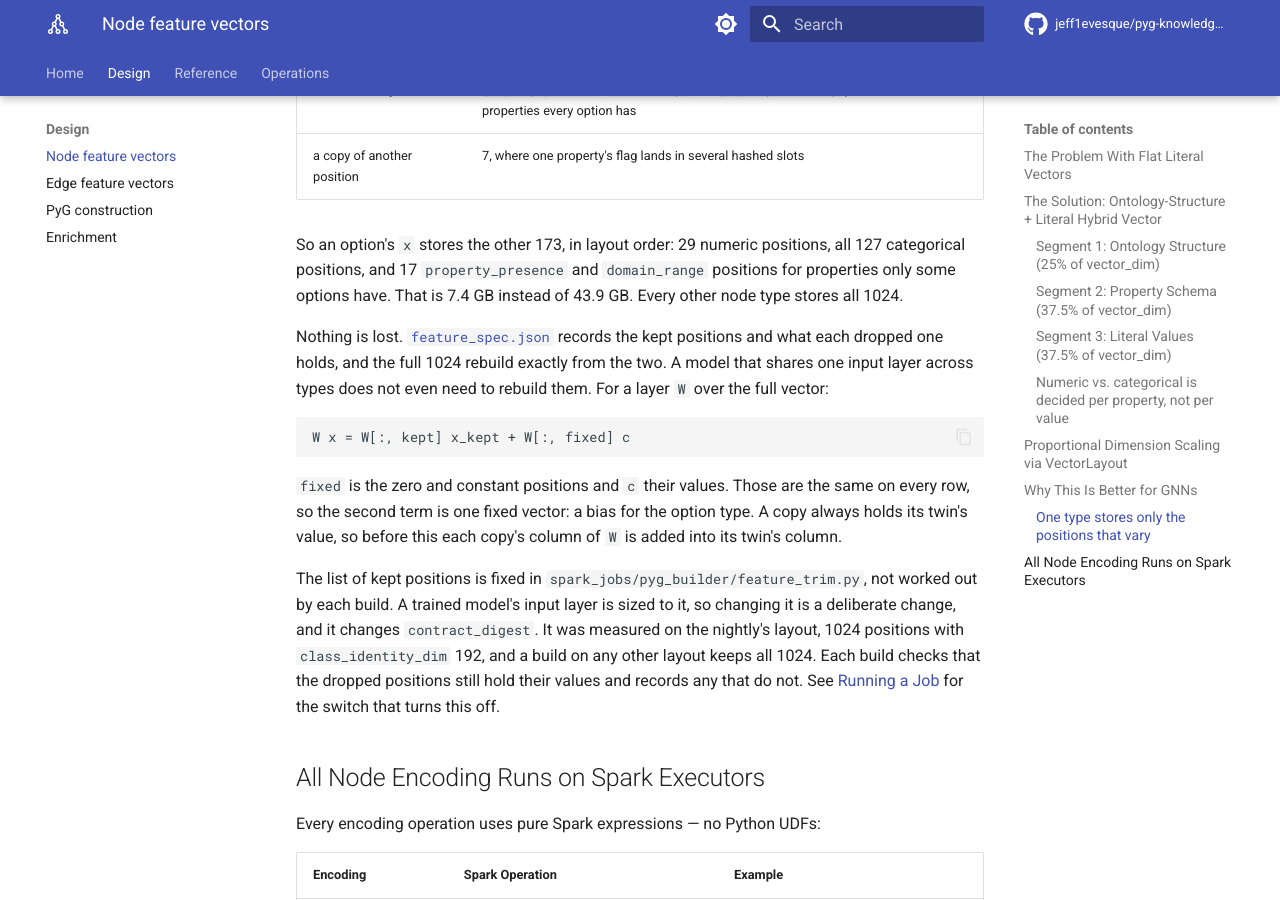
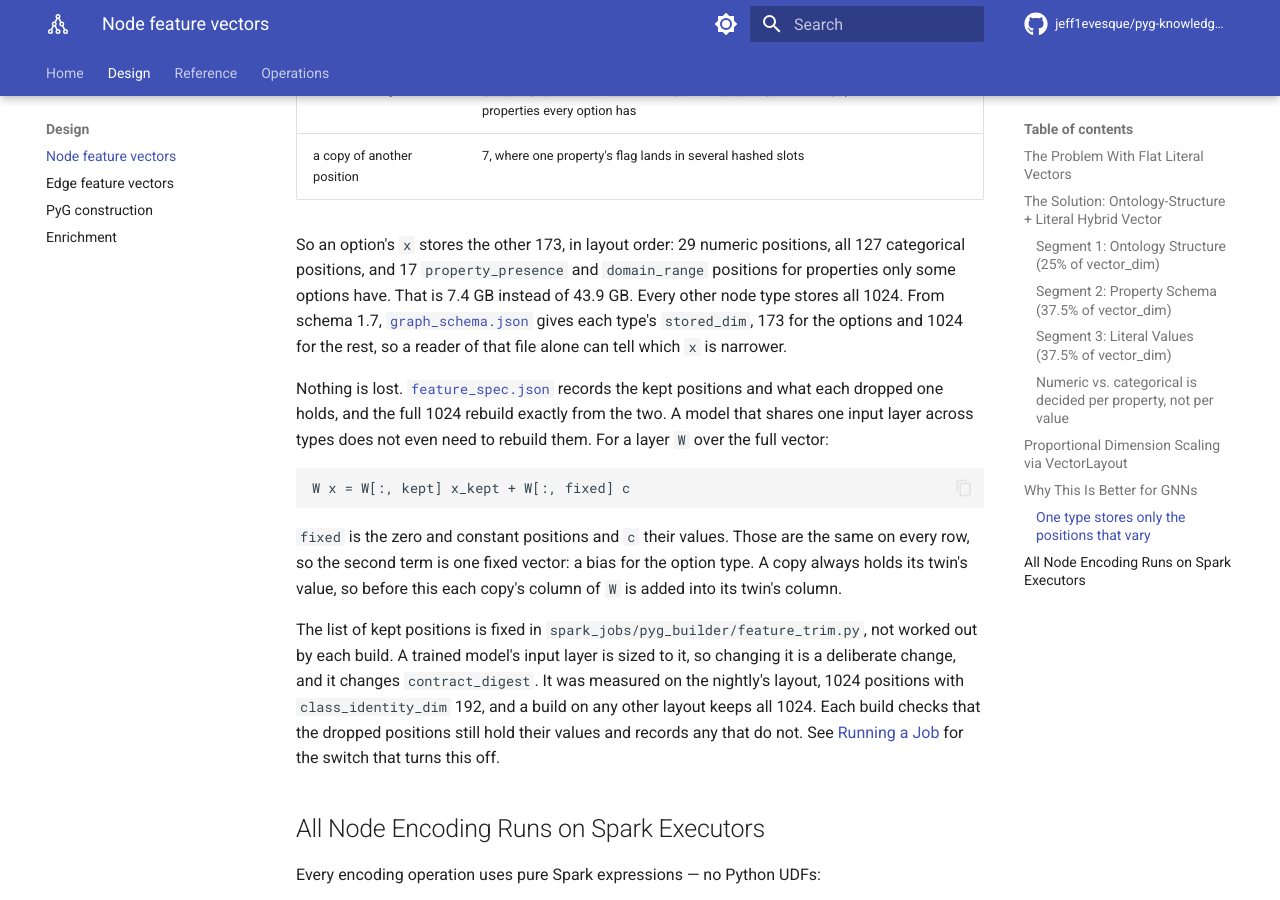
Before and after one commit to jeff1evesque/pyg-knowledge-graph-builder, an MkDocs documentation site: the page built from documentation/design/node-features.md, in a window 1280 px wide and 900 px high, scrolled down 7308 px. Built offline with MkDocs 1.6.1 and Material for MkDocs 9.7.7, drawn with Linux system fonts in a browser that asks for light colours; comment, search, counter and statistics services are not loaded.

Commit message:
#446: node-features.md, graph_schema.json gives each type's stored_dim

```diff
--- a/documentation/design/node-features.md
+++ b/documentation/design/node-features.md
@@ -309,7 +309,10 @@ on 2026-10-09. On every option row, 851 of the 1024 positions hold the same thin
 So an option's `x` stores the other 173, in layout order: 29 numeric positions, all
 127 categorical positions, and 17 `property_presence` and `domain_range` positions
 for properties only some options have. That is 7.4 GB instead of 43.9 GB. Every
-other node type stores all 1024.
+other node type stores all 1024. From schema 1.7,
+[`graph_schema.json`](../reference/outputs.md#graph_schemajson) gives each type's
+`stored_dim`, 173 for the options and 1024 for the rest, so a reader of that file
+alone can tell which `x` is narrower.
 
 Nothing is lost. [`feature_spec.json`](../reference/outputs.md#feature_specjson)
 records the kept positions and what each dropped one holds, and the full 1024
```
